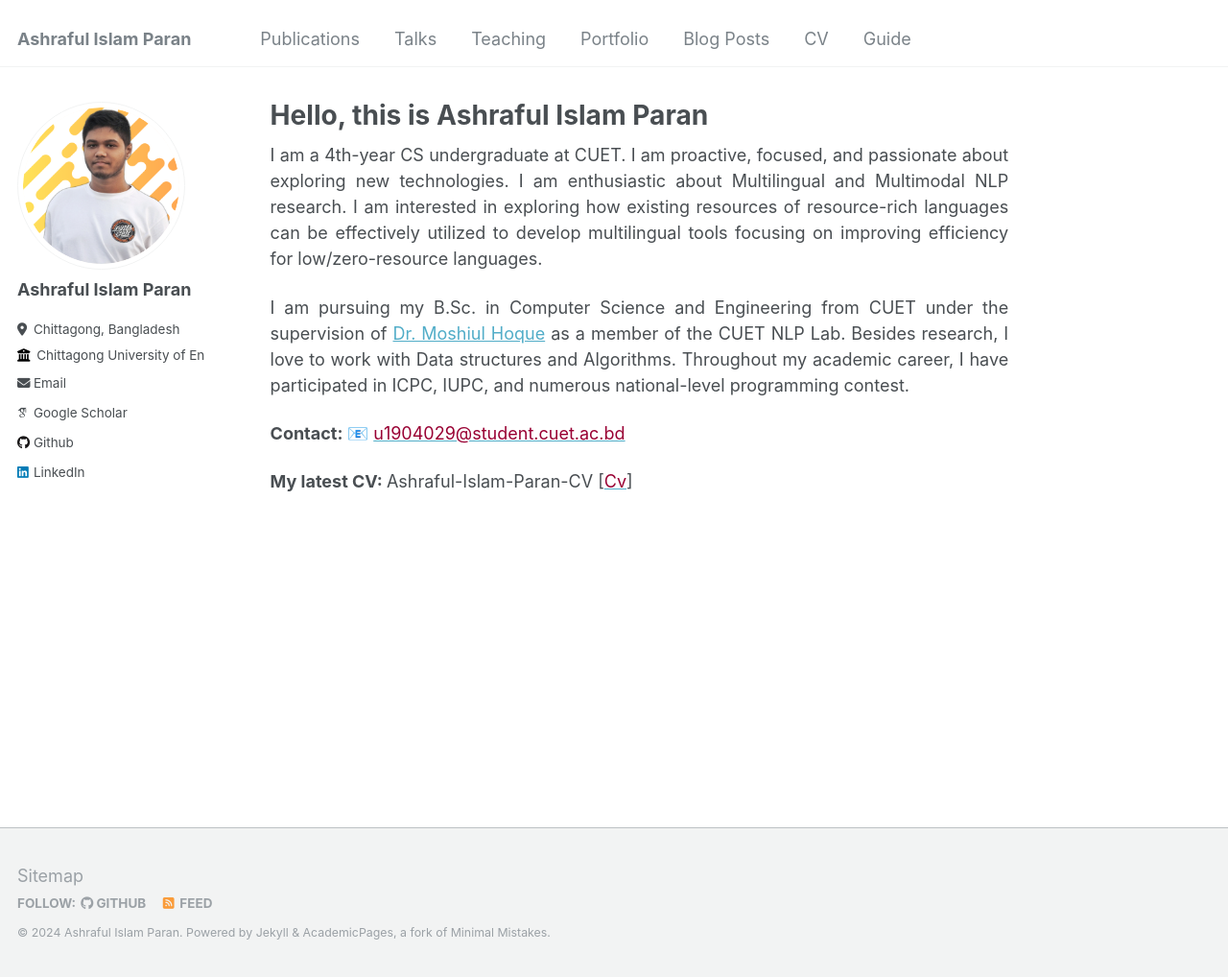
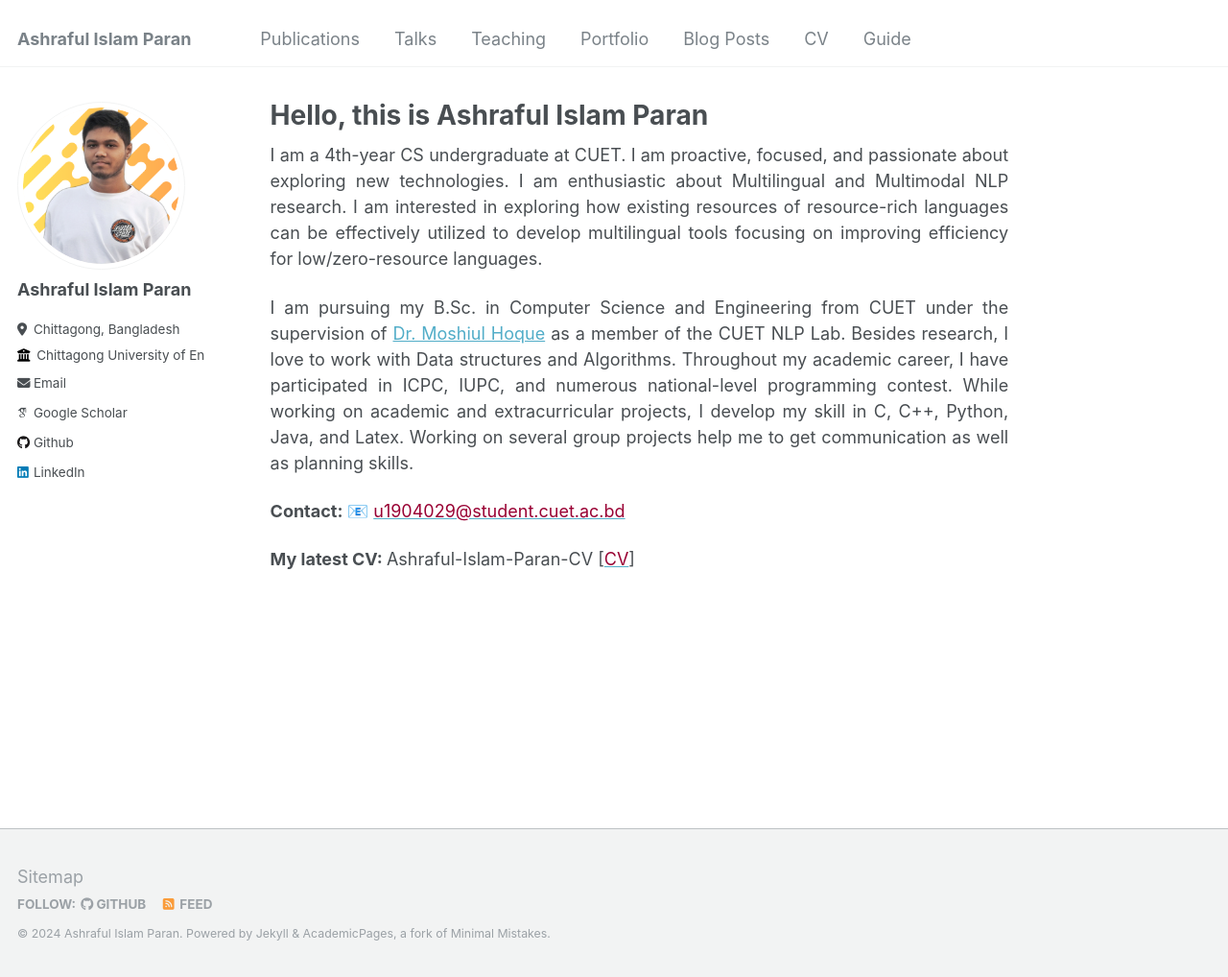
Before and after one commit to ashrafulparan2/ashrafulparan2.github.io, a Jekyll site: the page built from _pages/about.md, in a window 1280 px wide and 1018 px high. Shown: the whole window at 96% size. Built offline with Jekyll 4.4.1, drawn with Linux system fonts in a browser that asks for light colours; some web fonts are replaced.

Commit message:
minor changes

```diff
--- a/_pages/about.md
+++ b/_pages/about.md
@@ -30,11 +30,11 @@
  I am enthusiastic about Multilingual and Multimodal NLP research. I am interested in exploring how existing resources of resource-rich languages can be effectively utilized to develop multilingual tools focusing on improving efficiency for low/zero-resource languages.
 -->
 <p align="justify">
-I am pursuing my B.Sc. in Computer Science and Engineering from CUET under the supervision of <a href="https://scholar.google.com/citations?user=srYxYhcAAAAJ&hl=en&authuser=2"> Dr. Moshiul Hoque</a> as a member of the CUET NLP Lab. Besides research, I love to work with Data structures and Algorithms. Throughout my academic career, I have participated in ICPC, IUPC, and numerous national-level programming contest.
+I am pursuing my B.Sc. in Computer Science and Engineering from CUET under the supervision of <a href="https://scholar.google.com/citations?user=srYxYhcAAAAJ&hl=en&authuser=2"> Dr. Moshiul Hoque</a> as a member of the CUET NLP Lab. Besides research, I love to work with Data structures and Algorithms. Throughout my academic career, I have participated in ICPC, IUPC, and numerous national-level programming contest. While working on academic and extracurricular projects, I develop my skill in C, C++, Python, Java, and Latex. Working on several group projects help me to get communication as well as planning skills.
 </p>
  <!---
  Previously, I worked as an Assistant Professor at Chittagong University of Engineering and Technology <a href="https://www.cuet.ac.bd/">(CUET)</a>. While working on academic and extracurricular projects, I develop my skill in C, C++, Python, Java, Php, and Latex. Working on several group projects help me to get communication as well as planning skills.
 -->
 <b>Contact: 📧</b> [<font color= "#990033" >u1904029@student.cuet.ac.bd</font>](u1904029@student.cuet.ac.bd)
 
-<b>My latest CV: </b> Ashraful-Islam-Paran-CV [<a href="https://drive.google.com/file/d/10vJ-v37ivWuUu2BkTabDafR662SEi2gR/view?usp=sharing"><font color="#990033">Cv</font></a>]
+<b>My latest CV: </b> Ashraful-Islam-Paran-CV [<a href="https://drive.google.com/file/d/10vJ-v37ivWuUu2BkTabDafR662SEi2gR/view?usp=sharing"><font color="#990033">CV</font></a>]
```
